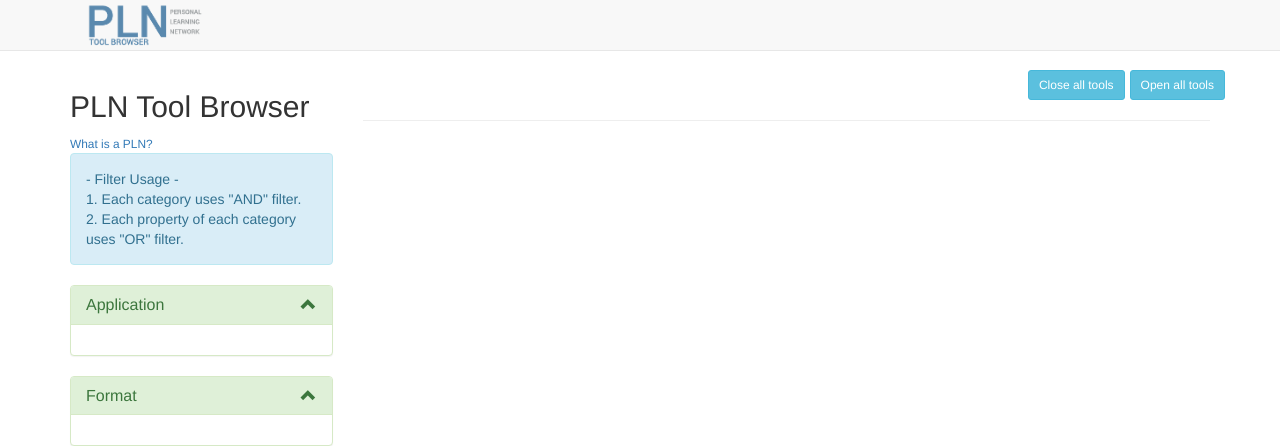
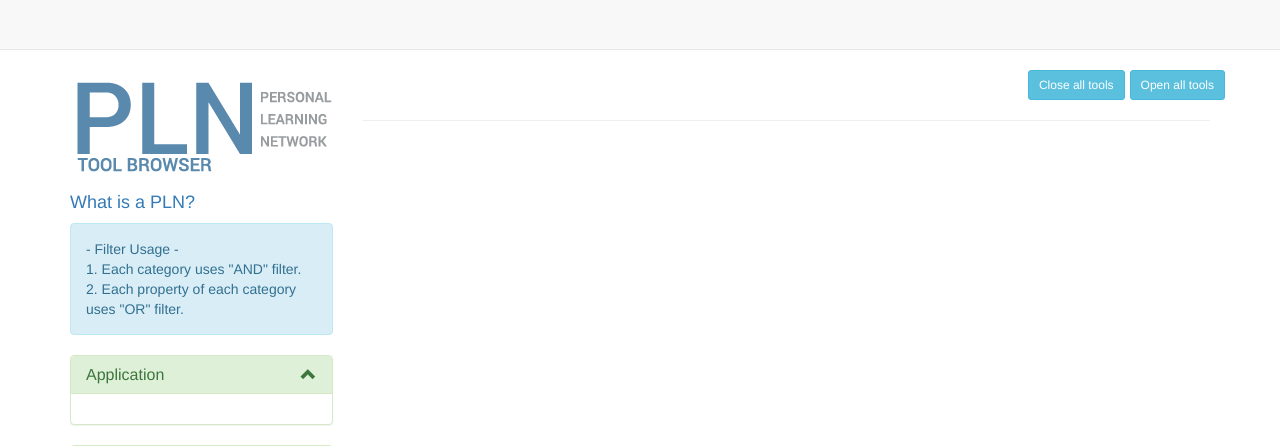
Before and after one commit to llcit/clt-pln, a Django app: page / in a window 1280 px wide. Shown: the top 446 px of the page. Run offline with Django 3.2, Linux system fonts and the light colour scheme; data that the repository does not hold is empty; some libraries are stand-ins or nearby versions.

Commit message:
Change the pln logo location

```diff
--- a/pln/static/css/base.css
+++ b/pln/static/css/base.css
@@ -13,3 +13,7 @@ body {
 .navbar-brand img {
   height: 100%;
 }
+
+.pln-logo img {
+  width: 260px;
+}
--- a/pln/templates/pln/base.html
+++ b/pln/templates/pln/base.html
@@ -33,7 +33,9 @@
       <div class="container">
       	<!-- navbar menu -->
       	<div class="navbar-header">
-      	  <a class="navbar-brand" href="http://clt.manoa.hawaii.edu"><img src="{% static 'images/CLT-pln-logo.png' %}"/></a>
+          <!-- remove the menu logo
+      	  <a class="navbar-brand" href="http://clt.manoa.hawaii.edu"><img src="{% static 'images/CLT-projects-logo-185.png' %}"/></a>
+          -->
       	</div>
         {% if user.is_authenticated %}
         <div class="navbar-nav navbar-right justified">
--- a/pln/templates/pln/index.html
+++ b/pln/templates/pln/index.html
@@ -8,9 +8,10 @@
 
 <!-- Filter block-->
 {% block filter %}
-  <h2> PLN Tool Browser</h2>
-  <a class="small" href="http://clt.manoa.hawaii.edu/projects/pln/tools-to-construct-a-pln/">What is a PLN?</a>
-  <br>
+  <div class="pln-logo">
+    <img src="{% static 'images/CLT-pln-logo-1.png' %}">
+  </div>
+  <a class="small" href="http://clt.manoa.hawaii.edu/projects/pln/tools-to-construct-a-pln/"><h4> What is a PLN?</h4></a>
   <!-- filer usage -->
   <div class="alert alert-info">
   - Filter Usage - <br>
```
Also changed, not shown: pln/static/images/CLT-pln-logo-1.png (added), static/images/CLT-pln-logo-1.png (added).
